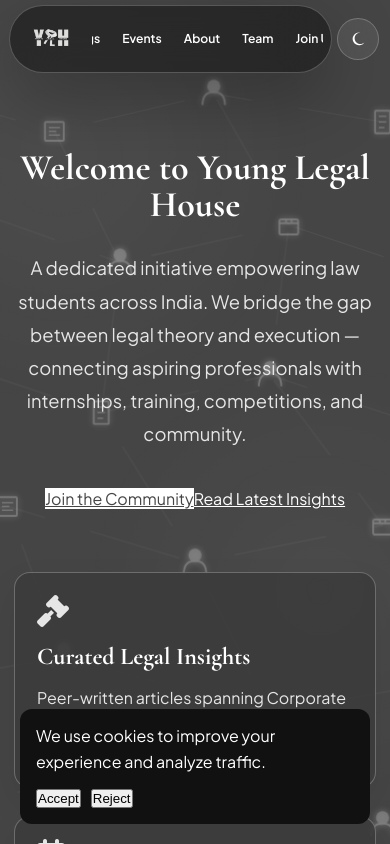
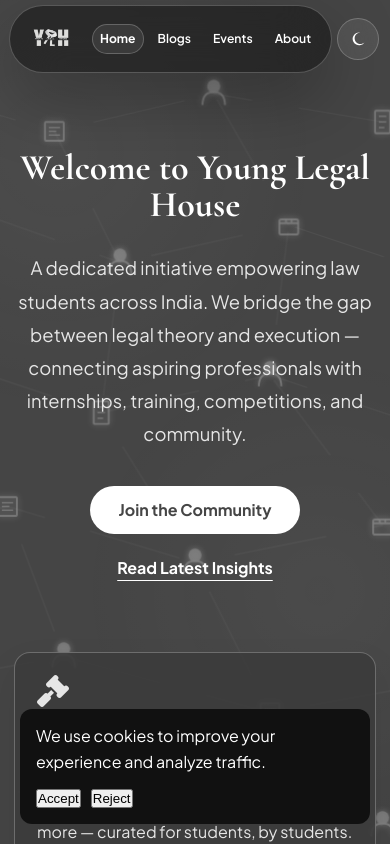
Before and after one commit to TejTalin/young-legal-house, a Next.js app: page / in a window 390 px wide. Shown: the top 844 px of the page. Built offline with nearby package versions, Linux system fonts and the light colour scheme.

Commit message:
Refactor CSS for logo sizing and hero CTA styles
Adjusted logo sizes and padding for better alignment and spacing. Added styles for hero call-to-action buttons and adjusted responsive design.

```diff
--- a/app/globals.css
+++ b/app/globals.css
@@ -114,7 +114,7 @@ img { max-width: 100%; display: block; }
   gap: 14px;
   align-items: center;
   pointer-events: none;
-  padding-top: 8px;
+  padding-top: 8px; /* slight top gap */
 }
 
 .sticky-logo, .sticky-island, .sticky-theme-toggle { pointer-events: auto; }
@@ -127,8 +127,8 @@ img { max-width: 100%; display: block; }
 }
 
 .sticky-logo img {
-  width: 136px; /* desktop logo zoom */
-  height: 136px;
+  width: 122px;   /* visibly bigger */
+  height: 122px;
   object-fit: contain;
 }
 
@@ -139,7 +139,7 @@ body.light-mode .footer-logo {
 
 .sticky-island {
   min-height: 68px;
-  padding: 4px 18px;
+  padding: 4px 18px; /* slight top/bottom breathing space */
   border: 1px solid var(--glass-border);
   border-radius: 999px;
   background: rgba(0,0,0,0.42);
@@ -148,7 +148,7 @@ body.light-mode .footer-logo {
   display: flex;
   align-items: center;
   gap: 10px;
-  justify-content: center; /* center logo + links */
+  justify-content: flex-start; /* logo + links in one line */
   pointer-events: auto;
   overflow: hidden;
 }
@@ -161,10 +161,9 @@ body.light-mode .sticky-island {
   display: flex;
   align-items: center;
   gap: 6px;
-  justify-content: center; /* centered nav links */
+  justify-content: flex-start;
   flex-wrap: nowrap;
   min-width: 0;
-  margin-left: 0;
 }
 
 .island-nav a {
@@ -206,13 +205,43 @@ body.light-mode .sticky-island {
   cursor: pointer;
   backdrop-filter: blur(16px);
   pointer-events: auto;
-  justify-self: end;
-  margin-right: 2px;
+  justify-self: end;  /* pushed to right edge */
+  margin-right: 2px;  /* slight space from edge */
 }
 
 .theme-icon {
   width: 20px;
   height: 20px;
+}
+
+/* ── HOME HERO CTA FIX ── */
+.hero-cta-row {
+  display: flex;
+  gap: 16px;
+  justify-content: center;
+  align-items: center;
+  flex-wrap: wrap;
+}
+
+.hero-cta-primary {
+  display: inline-flex;
+  align-items: center;
+  justify-content: center;
+  min-height: 52px;
+  padding: 0 28px;
+  border-radius: 999px;
+  text-decoration: none;
+  font-weight: 800;
+}
+
+.hero-cta-secondary {
+  display: inline-flex;
+  align-items: center;
+  justify-content: center;
+  min-height: 52px;
+  padding: 0 8px;
+  font-weight: 700;
+  text-underline-offset: 6px;
 }
 
 /* ── RESPONSIVE NAVBAR ── */
@@ -227,7 +256,7 @@ body.light-mode .sticky-island {
     padding-top: 6px;
   }
 
-  .sticky-logo img { width: 96px; height: 96px; } /* mobile tablet logo zoom */
+  .sticky-logo img { width: 88px; height: 88px; }
   .sticky-island { min-height: 56px; padding: 3px 10px; gap: 8px; }
 
   .island-nav {
@@ -243,6 +272,14 @@ body.light-mode .sticky-island {
   }
 
   .sticky-theme-toggle { width: 48px; height: 48px; }
+
+  .hero-cta-row {
+    gap: 10px;
+    flex-direction: column;
+  }
+  .hero-cta-primary, .hero-cta-secondary {
+    min-height: 48px;
+  }
 }
 
 @media (max-width: 560px) {
@@ -255,7 +292,7 @@ body.light-mode .sticky-island {
     padding-top: 5px;
   }
 
-  .sticky-logo img { width: 84px; height: 84px; } /* phone logo zoom */
+  .sticky-logo img { width: 78px; height: 78px; }
   .sticky-island { min-height: 52px; padding: 3px 8px; }
 
   .island-nav a {
```
